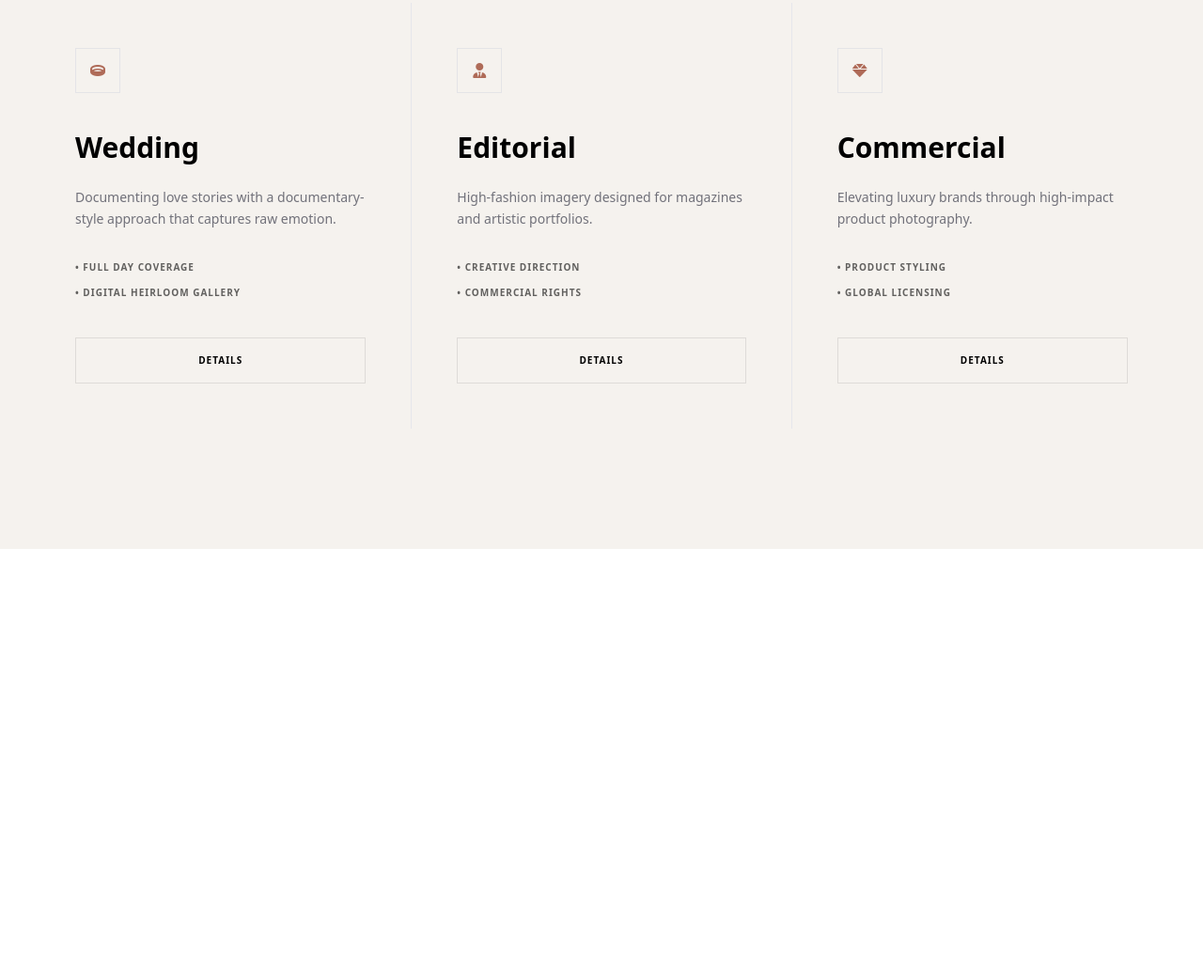
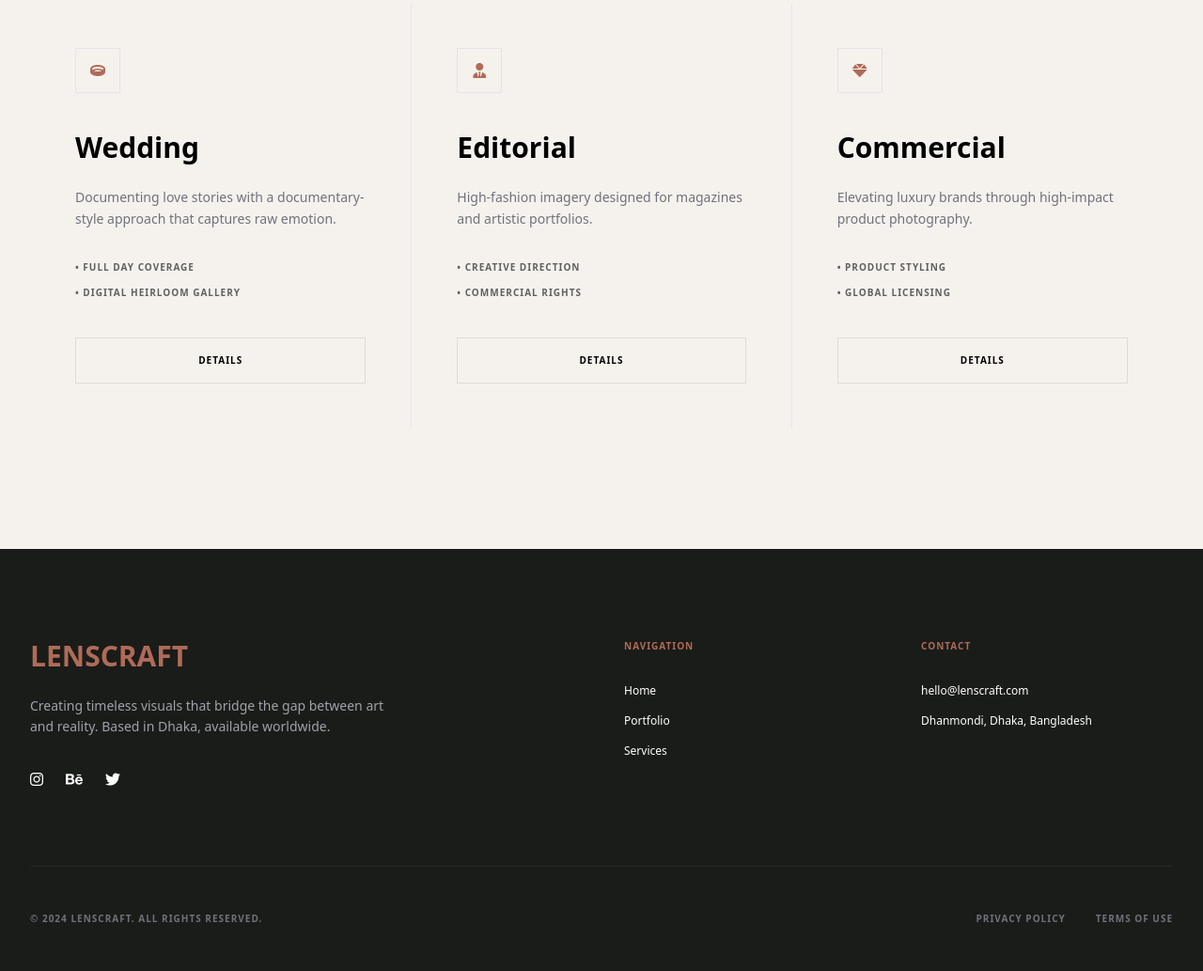
Before and after one commit to jahidrayhan1848/assignment-1, a plain HTML site: page index.html in a window 1280 px wide. Shown: the part 3473-4506 px from the top of the page at 94% size. Before the commit the page ends 4057 px from the top, so only its background shows below. Drawn offline with nearby package versions, Linux system fonts and the light colour scheme.

Commit message:
add and redesign thr footer

```diff
--- a/index.html
+++ b/index.html
@@ -307,5 +307,43 @@
         </div>
     </section>
 
+        <!-- Footer -->
+    <footer class="bg-[#1A1C19] text-white pt-24 pb-12">
+        <div class="max-w-7xl mx-auto px-4 sm:px-6 lg:px-8">
+            <div class="grid grid-cols-1 md:grid-cols-2 lg:grid-cols-4 gap-12 mb-20 text-center md:text-left">
+                <div class="lg:col-span-2">
+                    <span class="logo-text text-3xl font-bold text-[#AF6B58] mb-6 block">LENSCRAFT</span>
+                    <p class="text-zinc-400 text-sm max-w-sm mx-auto md:mx-0 leading-relaxed mb-8">
+                        Creating timeless visuals that bridge the gap between art and reality. Based in Dhaka, available worldwide.
+                    </p>
+                    <div class="flex justify-center md:justify-start gap-6">
+                        <a href="#" class="text-white hover:text-[#AF6B58] transition-colors"><i class="fab fa-instagram"></i></a>
+                        <a href="#" class="text-white hover:text-[#AF6B58] transition-colors"><i class="fab fa-behance"></i></a>
+                        <a href="#" class="text-white hover:text-[#AF6B58] transition-colors"><i class="fab fa-twitter"></i></a>
+                    </div>
+                </div>
+                <div>
+                    <h5 class="text-[10px] uppercase tracking-widest font-bold mb-8 text-[#AF6B58]">Navigation</h5>
+                    <ul class="space-y-4 text-xs">
+                        <li><a href="#home" class="hover:underline">Home</a></li>
+                        <li><a href="#gallery" class="hover:underline">Portfolio</a></li>
+                        <li><a href="#services" class="hover:underline">Services</a></li>
+                    </ul>
+                </div>
+                <div>
+                    <h5 class="text-[10px] uppercase tracking-widest font-bold mb-8 text-[#AF6B58]">Contact</h5>
+                    <p class="text-xs mb-4">hello@lenscraft.com</p>
+                    <p class="text-xs">Dhanmondi, Dhaka, Bangladesh</p>
+                </div>
+            </div>
+            <div class="pt-12 border-t border-white/5 flex flex-col md:flex-row justify-between gap-6 text-[10px] uppercase tracking-widest font-bold text-zinc-500 text-center md:text-left">
+                <p>&copy; 2024 LensCraft. All Rights Reserved.</p>
+                <div class="flex justify-center gap-8">
+                    <a href="#">Privacy Policy</a>
+                    <a href="#">Terms of Use</a>
+                </div>
+            </div>
+        </div>
+    </footer>
     </body>
 </html>
```
